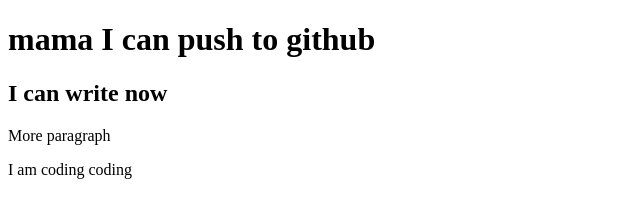
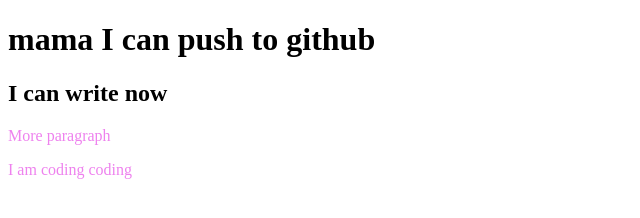
Before and after one commit to nahidmasuma/my-first-repo, a plain HTML site: page index.html in a window 1280 px wide. Shown: the whole page, without its empty margins (0-640 px from the left). Drawn offline with Linux system fonts and the light colour scheme.

Commit message:
styles added

```diff
--- a/index.html
+++ b/index.html
@@ -5,6 +5,7 @@
     <meta http-equiv="X-UA-Compatible" content="IE=edge">
     <meta name="viewport" content="width=device-width, initial-scale=1.0">
     <title>My First Repo</title>
+    <link rel="stylesheet" href="style.css">
 </head>
 <body>
     <h1>mama I can push to github</h1>
--- /dev/null
+++ b/style.css
@@ -0,0 +1,3 @@
+p{
+    color: violet;
+}
```
